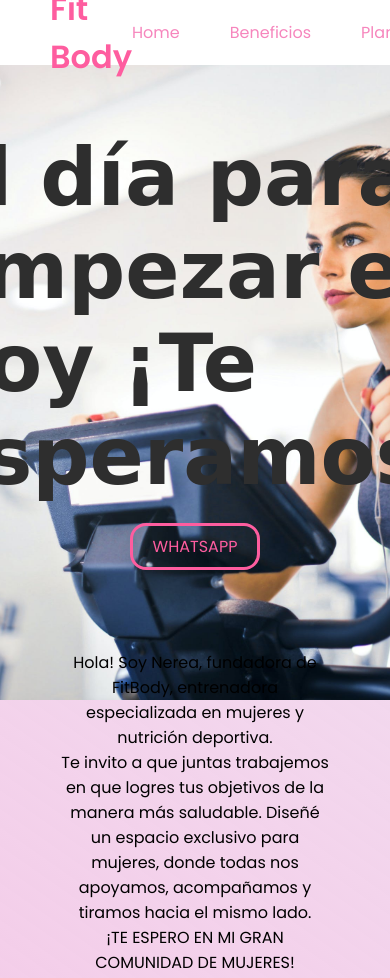
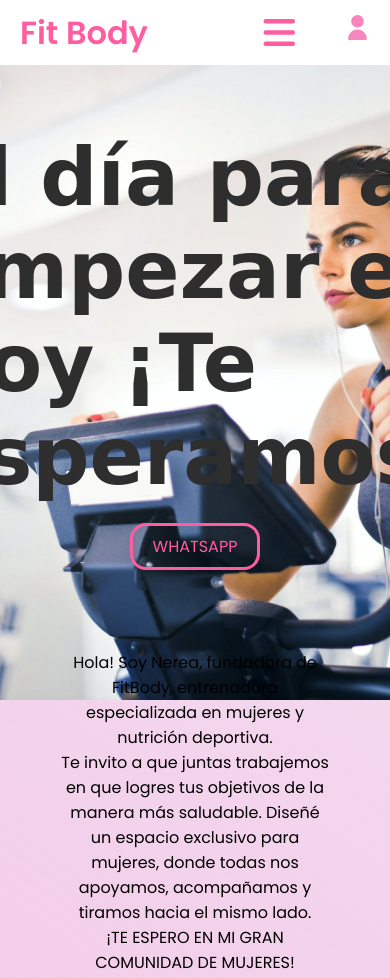
Before and after one commit to Micavillalba/integrador-fitbody, a plain HTML site: page index.html in a window 390 px wide. Shown: the top 978 px of the page. Drawn offline with Linux system fonts and the light colour scheme; a web font is replaced by a local one.

Commit message:
se agrega menu hamburguesa

```diff
--- a/index.html
+++ b/index.html
@@ -5,6 +5,8 @@
     <meta name="viewport" content="width=device-width, initial-scale=1.0">
     <link rel="stylesheet" href="./style.css">
     <link rel="stylesheet" href="./animaciones.css">
+    <link rel="stylesheet" href="https://cdnjs.cloudflare.com/ajax/libs/font-awesome/6.4.2/css/all.min.css">
+    <link rel="stylesheet" href="./mediaqueries.css">
     <title>FitBody</title>
 </head>
 <body>
@@ -12,7 +14,10 @@
         <div class="nav__logo">
             <h1>Fit Body</h1>
         </div>
-        <nav>
+        <nav class="navbar">
+            <label for="toggle-menu"><i class="fa-solid fa-bars" style="color: #fe5d9f;"></i></label>
+            <input type="checkbox" id="toggle-menu">
+
             <ul class="nav__list">
                 <li><a href="#home">Home</a></li>
                 <li><a href="#beneficios">Beneficios</a></li>
--- a/login.css
+++ b/login.css
@@ -41,6 +41,21 @@ nav{
 .nav__logo {
     font-family: 'Poppins', sans-serif;
     color: #fe5d9f;
+}
+
+.navbar{
+    display: flex;
+    justify-content: space-between;
+    gap: 50px;
+}
+
+.navbar i {
+    font-size: 36px;
+    display: none;
+}
+
+#toggle-menu {
+    display: none;
 }
 
 .nav__list li {
--- a/mediaqueries.css
+++ b/mediaqueries.css
@@ -0,0 +1,35 @@
+/*menu hamburguesa*/
+
+@media (max-width: 576px) {
+    .nav__list {
+        background-color: white;
+        width: 100%;
+        height: calc(100vh - 65px);
+        position: absolute;
+        top:65px;
+        left: 0;
+        flex-direction: column;
+        display: none;
+    }
+
+    .navbar i{
+        display: block;
+    }
+
+    #toggle-menu:checked ~ .nav__list {
+        display: flex;
+    }
+
+}
+
+
+/*tablet*/
+@media (max-width: 992px) {
+
+}
+
+/* celular */
+@media (max-width: 578px) {
+
+
+}
--- a/register.css
+++ b/register.css
@@ -41,6 +41,21 @@ nav{
 .nav__logo {
     font-family: 'Poppins', sans-serif;
     color: #fe5d9f;
+}
+
+.navbar{
+    display: flex;
+    justify-content: space-between;
+    gap: 50px;
+}
+
+.navbar i {
+    font-size: 36px;
+    display: none;
+}
+
+#toggle-menu {
+    display: none;
 }
 
 .nav__list li {
--- a/style.css
+++ b/style.css
@@ -21,15 +21,24 @@ header {
 	justify-content: space-between;
 	align-items: center;
     position: fixed;
-	padding: 0 50px;
+	padding: 0 20px;
 	width: 100%;
 	height: 65px;
 }
 
-nav{
+.navbar{
     display: flex;
-    justify-content: flex-end;
+    justify-content: space-between;
     gap: 50px;
+}
+
+.navbar i {
+    font-size: 36px;
+    display: none;
+}
+
+#toggle-menu {
+    display: none;
 }
 .nav__list {
 	display: flex;
```
Also changed, not shown: login.html (+6 -1 lines), register.html (+7 -1 lines).
